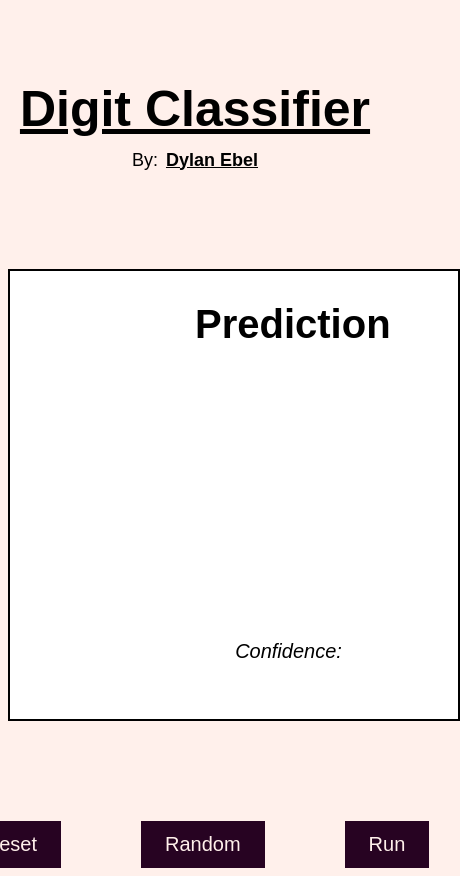
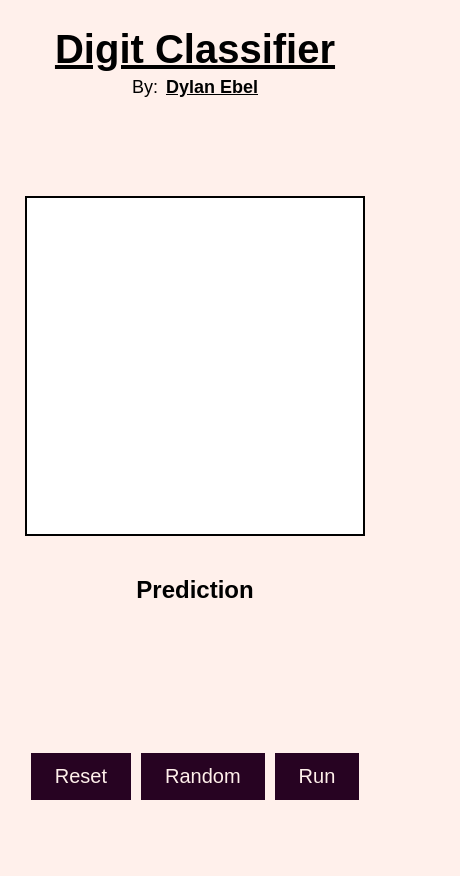
Before and after one commit to DylanEbel/DIGITCLASSIFIER_JS, a plain HTML site: page index.html in a window 390 px wide. Shown: the whole page, 460 px wide, since content can reach past the window. After the commit the page ends 844 px from the top, so only its background shows below. Drawn offline with Linux system fonts and the light colour scheme; no server answers.

Commit message:
made some changes

```diff
--- a/index.html
+++ b/index.html
@@ -2,7 +2,7 @@
 <html lang="en">
   <head>
     <meta charset="UTF-8" />
-    <meta name="viewport" content="width=W, initial-scale=1.0" />
+    <meta name="viewport" content="width=device-width, initial-scale=1">
     <link rel="stylesheet" href="styles.css" />
     <title>Digit Classifier</title>
   </head>
@@ -12,7 +12,7 @@
         <h1 id="title">Digit Classifier</h1>
         <div id="author">
           <p>By:</p>
-          <a href="https://github.com/DylanTheVillain45">Dylan Ebel</a>
+          <a href="https://github.com/DylanEbel">Dylan Ebel</a>
         </div>
       </header>
 
--- a/scripts/script.js
+++ b/scripts/script.js
@@ -2,7 +2,7 @@ import { Board } from "./board.js"
 import { DigitClassifier } from "./DigitClassifier.js";
 
 const board = new Board()
-const digitClassifier = new DigitClassifier("https://dylanthevillain45.github.io/DigitClassifierWeights/")
+const digitClassifier = new DigitClassifier("https://dylanebel.github.io/DigitClassifierWeights/")
 
 // const widthIndicator = document.getElementById("size-indicator");
 // const widthSlider = document.getElementById("size-slider");
--- a/styles.css
+++ b/styles.css
@@ -1,3 +1,9 @@
+html,
+body {
+  max-width: 100%;
+  overflow-x: hidden;
+}
+
 :root {
   --cell-size: 16px;
   background-color: #fff0eb;
@@ -10,7 +16,6 @@
   box-sizing: border-box;
   background-color: white;
   user-select: none;
-
 }
 
 /* #board-holder {
@@ -18,19 +23,7 @@
     height: calc(--cell-size * 28px);
 } */
 
-#tile-board {
-    display: grid;
-    margin: 0 auto 0 auto;
-    grid-template-columns: repeat(28, var(--cell-size));
-    border: 2px solid black;
-    grid-template-rows: repeat(28, var(--cell-size));
-
-    width: calc(28 * var(--cell-size));
-    height: calc(28 * var(--cell-size));
-}
-
 header {
-    margin: 80px auto 50px auto;
   text-align: center;
 }
 
@@ -55,14 +48,32 @@ header h1 {
   font-weight: bold;
 }
 
+#forms {
+  display: flex;
+  justify-content: center;
+  gap: 80px;
+  margin-top: 100px;
+}
+
+#tile-board {
+  display: grid;
+  margin: 0 auto 0 auto;
+  grid-template-columns: repeat(28, var(--cell-size));
+  border: 2px solid black;
+  grid-template-rows: repeat(28, var(--cell-size));
+
+  width: calc(28 * var(--cell-size));
+  height: calc(28 * var(--cell-size));
+}
+
 #center {
-    display: grid;
-    grid-template-columns: repeat(2, 50%);
-    justify-content: center;
-    /* align-items: center; */
+  display: flex;
+  flex-direction: row;
 }
 
 #output {
+  /* width: calc(29 * var(--cell-size)); */
+  width: 40%;
   display: flex;
   flex-direction: column;
   text-align: center;
@@ -85,11 +96,64 @@ header h1 {
   font-weight: light;
 }
 
+@media (max-width: 768px) {
+  header h1 {
+    font-size: 40px;
+  }
+  :root {
+    max-width: 100%;
+    --cell-size: 12px;
+    background-color: #fff0eb;
+    font-family: Arial, Helvetica, sans-serif;
+  }
+  #center {
+    flex-direction: column;
+    align-items: center;
+  }
+
+  #tile-board {
+    display: grid;
+    margin: 0 auto 0 auto;
+    grid-template-columns: repeat(28, var(--cell-size));
+    border: 2px solid black;
+    grid-template-rows: repeat(28, var(--cell-size));
+
+    width: calc(28 * var(--cell-size));
+    height: calc(28 * var(--cell-size));
+  }
+
+  #output {
+    width: 80%;
+    margin-top: 20px;
+    text-align: center;
+  }
+
+  #output h2 {
+    font-size: 24px;
+  }
+
+  #output address h1 {
+    font-size: 60px;
+    margin-top: 20px;
+    margin-bottom: 0px;
+  }
+
+  #output address p {
+    font-size: 16px;
+    display: none;
+  }
+
   #forms {
     display: flex;
     justify-content: center;
-    gap: 80px;
-    margin-top: 100px;
+    gap: 10px;
+    margin-top: 10px;
+  }
+  html,
+  body {
+    max-width: 100%;
+    overflow-x: hidden;
+  }
 }
 
 button {
@@ -105,3 +169,8 @@ button {
 button:hover {
   box-shadow: 0 4px 12px black;
 }
+html, body {
+  margin: 0;              /* important: removes default 8px margin */
+  max-width: 100%;
+  overflow-x: hidden;
+}
```
Lines whose indentation alone changed are shown as unchanged.
